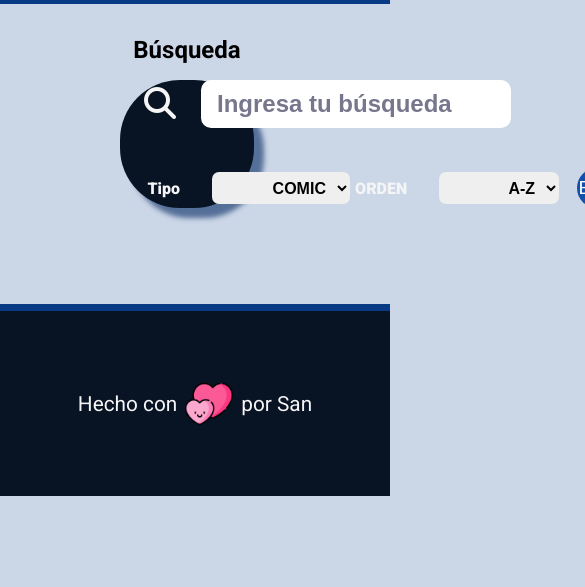
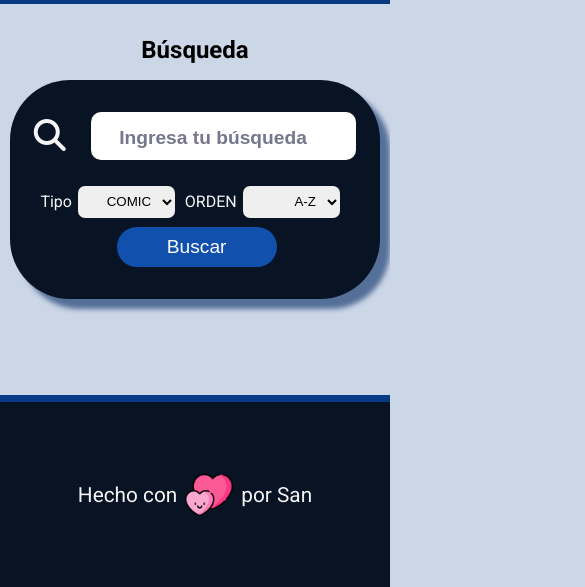
Before and after one commit to San-rui/buscador-de-comics, a plain HTML site: page pages/info.html in a window 390 px wide. Shown: the part 428-1015 px from the top of the page, 585 px wide, since content can reach past the window. Before the commit the page ends 924 px from the top, so only its background shows below. Drawn offline with Linux system fonts and the light colour scheme; no server answers; files whose address does not match are found by name.

Commit message:
responsive

```diff
--- a/assets/js/script.js
+++ b/assets/js/script.js
@@ -65,7 +65,6 @@ var controlsSearch = [
         ]
     },
 ];
-var container = document.createElement('div');
 var main = document.createElement('main');
 var formSearch = document.createElement("form");
 var searchContainerGeneral = document.createElement('div');
@@ -78,7 +77,7 @@ var button = document.createElement("button");
 button.type = "submit";
 button.appendChild(document.createTextNode("Buscar"));
 main.classList.add('container');
-container.appendChild(main);
+document.body.appendChild(main);
 searchContainerGeneral.classList.add('search-container-general');
 formSearch.classList.add('form-search');
 icon.classList.add("fas", "fa-search", 'fa-lg');
--- a/assets/scss/components/_anclas.scss
+++ b/assets/scss/components/_anclas.scss
@@ -7,10 +7,10 @@ ul{
     align-items: center;
     margin:0;
     padding:0;
+    flex-wrap: wrap;
 
     .pagination-number{
         list-style: none;
-        //width: 2rem;
         border-radius: 0.8rem;
         background-color:$primary;
         text-align: center;
@@ -34,12 +34,12 @@ ul{
     display: flex;
     justify-content: center;
     align-items: center;
-}
+};
 
 .arrow{
     width: 1.8rem;
     margin-right: 0.5rem;
-}
+};
 
 .go-back{
     font-size: 1.2rem;
@@ -59,3 +59,12 @@ ul{
 .go-back:hover{
     background-color:$primary-hover;
 };
+
+@include media-breakpoint-max($lg){
+    .go-back{
+        align-self: center;
+        margin-bottom: 1rem;
+
+    };
+
+};
--- a/assets/scss/components/_button.scss
+++ b/assets/scss/components/_button.scss
@@ -11,7 +11,7 @@ button{
     background-color:$primary;
     color:white;
     background-color:$button;
-    margin-left: 1rem;
+    margin-left: 1%;
 
 }
 button:hover{
--- a/assets/scss/components/_card.scss
+++ b/assets/scss/components/_card.scss
@@ -1,6 +1,6 @@
 .characters{
     overflow: hidden;
-    width: 11rem;
+    width: 10.4rem;
     height: 22rem;
     margin-bottom:0.5rem;
     background-color:$primary;
@@ -12,9 +12,13 @@
         text-decoration: none;
         display: flex;
 
+
         img{
             height: 260px;
             transition: 0.2s;
+            display: flex;
+            justify-content: center;
+            align-items: center;
 
         }
 
@@ -31,7 +35,6 @@
             font-size: 0.8rem;
             text-transform: uppercase;
             color:$primary-white;
-            margin:0;
             position: absolute;
             left: 0px;
             bottom: 0px;
@@ -48,35 +51,31 @@
                 background-color:$tertiary;
             }
     }
-}
-
-
+};
 
 
 .comics{
+    display: flex;
+    align-items: center;
+    flex-direction: column;
     overflow: hidden;
-    width: 14rem;
-    height: 25rem;
+    width: calc(100% / 5 - 2 * 10px);
+    height: calc(100% / 4 - 2 * 10px);
     margin-bottom:0.5rem;
-    position: relative;
     border-radius: 1%;
 
     a{
-        width: 100%;
         text-decoration: none;
 
         img{
-            height: 80%;
+            width: 14rem;
+            height: 22rem;
             box-shadow: 0 26px 24px -16px $primary-hover;
             transform: translateY(0);
             transition: 0.2s;
-
         }
-    }
-
         h3{
-        width: 80%;
-        height:20%;
+            height:3rem;
             display: flex;
             justify-content: center;
             align-items: center;
@@ -84,12 +83,10 @@
             text-transform: uppercase;
             color:$primary;
             margin:0;
-        position: absolute;
-        left: 0px;
-        bottom: 0px;
-        z-index: 1;
             padding-left: 0.5rem;
         }
+    }
+
 
     a:hover{
         img{
@@ -101,4 +98,62 @@
             color:$tertiary;
         }
     }
+};
+
+@include media-breakpoint-max($xl){
+    .comics{
+
+        a{
+            img{
+                width: 100%;
+                height: 80%;
             }
+
+            h3{
+                height:5rem;
+
+            }
+        }
+    }
+};
+
+@include media-breakpoint-max($lg){
+    .comics{
+        width: 30%;
+
+        a{
+            img{
+                width: 100%;
+                height: 80%;
+            }
+        }
+    }
+};
+
+@include media-breakpoint-max($md){
+    .characters{
+        width: 100%;
+        height:35rem;
+        a{
+            text-decoration: none;
+            display: flex;
+            justify-content: center;
+
+
+            img{
+                height: 35rem;
+
+            }
+
+            h3{
+                height: 20%;
+            }
+        }
+
+
+    }
+
+    .comics{
+        width: 100%;
+    }
+};
--- a/assets/scss/layout/_footer.scss
+++ b/assets/scss/layout/_footer.scss
@@ -12,7 +12,11 @@
     .footer-text-style{
 
         color:$primary-white;
-        font-family: 'Roboto', sans-serif;
         font-size: 1.3rem;
     }
 };
+
+.footer-img{
+    width: 3rem;
+    margin: 0 0.5rem 0 0.5rem;
+};
--- a/assets/scss/layout/_forms.scss
+++ b/assets/scss/layout/_forms.scss
@@ -2,14 +2,13 @@
     display: flex;
     justify-content: space-between;
     background-color:$primary;
-    height: 8rem;
-    padding: 0 1.5rem 0 1.5rem;
+    padding: 2rem 1.5rem 2rem 1.5rem;
     border-radius: 60px;
     box-shadow: 10px 10px 5px 0px rgba(46,77,125,0.75);
+    font-size: 1rem;
     margin-top: 1rem;
 
     .select-container{
-        font-weight: 800;
         color:$secondary;
         display: flex;
         flex-direction: row;
@@ -17,26 +16,24 @@
         align-items: center;
 
         label{
-            margin: 0 1% 0 4%;
             text-align: end;
             color:$primary-white;
-            margin-right: 2rem;
+            margin-right: 2%;
         }
         select{
-            font-weight: 800;
-            font-size: 1rem;
-            width:9rem;
+            width:30%;
             height: 2rem;
-            margin:  0 2% 0 0;
+            margin-right:  3%;
             padding-right: 0.5rem;
             border: none;
             border-radius: 7px;
             outline: none;
+            margin: 3% 3% 3% 0;
         }
 
     }
     .input-container{
-        width: 45%;
+        width: 50%;
         display: flex;
         flex-direction: row;
         align-items: center;
@@ -44,7 +41,7 @@
         input{
             font-weight: 400;
             font-size: 1.5rem;
-            width: 25rem;
+            width:100%;
             height: 3rem;
             border: none;
             margin-left: 25px;
@@ -54,8 +51,8 @@
         input::placeholder{
             color:$secondary;
             font-weight: 800;
-            font-size: 1.5rem;
-            padding-left: 1rem;
+            font-size: 1.2rem;
+            text-align: center;
         }
         input:active{
             outline: none;
@@ -65,13 +62,50 @@
             font-size: 2rem;
         }
     }
-
-}
+};
 
 
-@media screen and (max-width:1025px){
+
+@include media-breakpoint-max($xl){
     .form-search{
         display: flex;
         flex-direction: column;
+
+        .input-container{
+            width: 100%;
+            margin-bottom: 1rem;
+        }
+    }
+};
+
+@include media-breakpoint-max($lg){
+
+    .form-search{
+        .select-container{
+            flex-wrap: wrap;
+            justify-content:center;
+        }
+    }
+};
+
+@include media-breakpoint-max($md){
+
+    .form-search{
+        .select-container{
+            flex-direction: column;
+            justify-content:center;
+            select{
+                width: 100%;
+            }
+        }
+
+        .input-container{
+            input::placeholder{
+                font-size: 1rem;
+                padding-left: 3%;
+
+            }
+        }
+
     }
 }
--- a/assets/scss/layout/_header.scss
+++ b/assets/scss/layout/_header.scss
@@ -24,4 +24,4 @@
 
 		opacity: 0.5;
 	}
-}
+};
--- a/assets/scss/layout/_navigation.scss
+++ b/assets/scss/layout/_navigation.scss
@@ -1,89 +1,86 @@
 body{
     background-color:$background-body;
     position: relative;
-}
+    display: flex;
+    flex-direction: column;
+    align-items:center;
+    font-family: 'Roboto', sans-serif;
+};
 
 .container{
+    width: 80rem;
     display: flex;
-    justify-content:center;
-    align-items: center;
-    flex-direction: column;
-    font-family: 'Roboto', sans-serif;
-    padding: 0 8rem 0 8rem;
+    flex-direction:column;
 
     .search-container-general{
         width: 100%;
-        margin: 2rem 1rem 4rem 0;
+        margin: 2rem 0 4rem 0;
 
         h2{
             text-align: center;
         }
     }
-}
+};
 
 .style-result-number{
     font-size: 0.8rem;
     font-weight: 800;
     color: $secondary;
-}
+};
 
-.img-item, .img-characters{
+.img-item{
     display: flex;
     flex-wrap: wrap;
     justify-content:space-between;
     margin-top:1rem;
-    padding:0;
 };
+
 
 .container-pages{
     display: flex;
     justify-content:center;
     align-items: center;
-}
-
-
+    flex-wrap: wrap;
+};
 
 .container-all-info{
     width:100%;
     display: flex;
     margin-bottom: 2rem;
-    justify-content: flex-start;
+    justify-content: space-between;
 
     img{
         width: 25%;
-        margin-right: 2rem;
+        height:50%;
         border-radius: 2%;
         box-shadow: 10px 10px 5px 0px rgba(8,19,36,0.75);
 
     }
-}
+};
 
 .container-info-associated{
     display: flex;
     flex-direction: row;
-    justify-content: center;
+    justify-content: space-between;
     align-items: center;
     flex-wrap: wrap;
-    .characters{
-        margin: 1rem;
-    }
-}
+};
 
 .container-info-plus-pages{
     width:100%;
     display: flex;
     flex-direction: column;
-}
+};
 
 .results-container{
     display: flex;
     flex-direction: column;
     justify-content: center;
-}
+};
 
 .container-info{
     color:$primary-white;
-    width:100%;
+    width:72%;
     border-radius: 20px;
     background-color:$primary;
     box-shadow: 3px 4px 6px 1px rgba(8,19,36,0.45);
@@ -91,15 +88,33 @@ body{
     display: flex;
     flex-direction: column;
     align-items: flex-start;
+    justify-content:center;
 
     h3, h4, p{
         margin-bottom: 1rem;
     }
 
-}
+};
 
+@include media-breakpoint-max($xl){
+    .container{
+        width: 95%;
+    }
+};
 
-.footer-img{
-    width: 3rem;
-    margin: 0 0.5rem 0 0.5rem;
-}
+@include media-breakpoint-max($lg){
+    .container-all-info{
+        flex-direction: column;
+        align-items: center;
+
+        img{
+            width:70%;
+            margin-bottom: 1rem;
+        }
+
+        .container-info{
+            width: 100%;
+        }
+    }
+
+};
--- a/assets/scss/main.scss
+++ b/assets/scss/main.scss
@@ -1,4 +1,5 @@
 @import "./base/_reset";
+@import "./utils/mixins";
 @import "./base/_typography";
 @import "./utils/_variables";
 @import "./layout/_header";
--- /dev/null
+++ b/assets/scss/utils/_mixins.scss
@@ -0,0 +1,5 @@
+@mixin media-breakpoint-max($size){
+    @media (max-width: $size){
+        @content;
+    }
+};
--- a/assets/scss/utils/_variables.scss
+++ b/assets/scss/utils/_variables.scss
@@ -6,3 +6,10 @@ $active-number: #083a85;
 $tertiary: #c01919;
 $background-body: #cbd6e7;
 $button:#1150ad;
+
+$xs: 0;
+$sm: 0;
+$md: 350px;
+$lg: 640px;
+$xl: 1300px;
+$xxl: 1400px;
```
Also changed, not shown: assets/scss/components/_loading.scss (+3 -4 lines), assets/css/main.css, 1 other file. Lines whose indentation alone changed are shown as unchanged.
